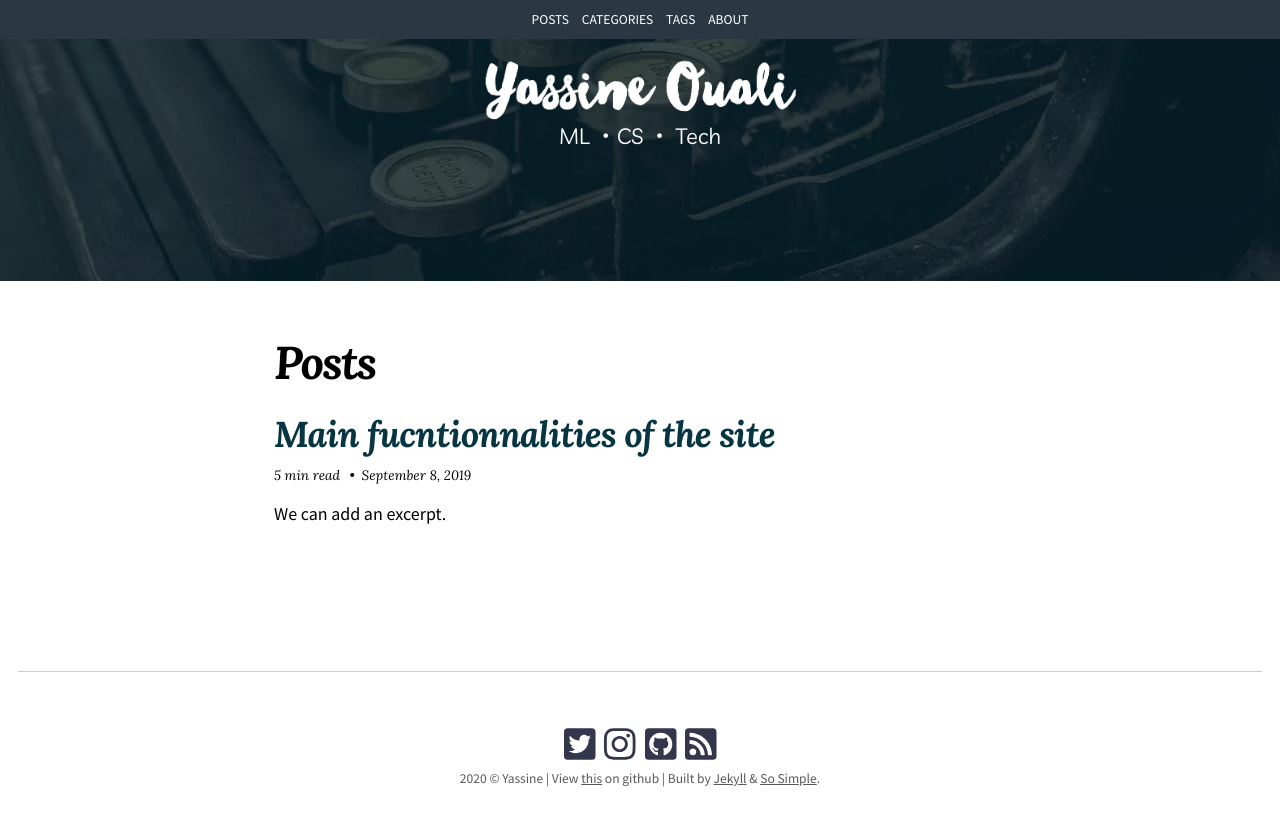
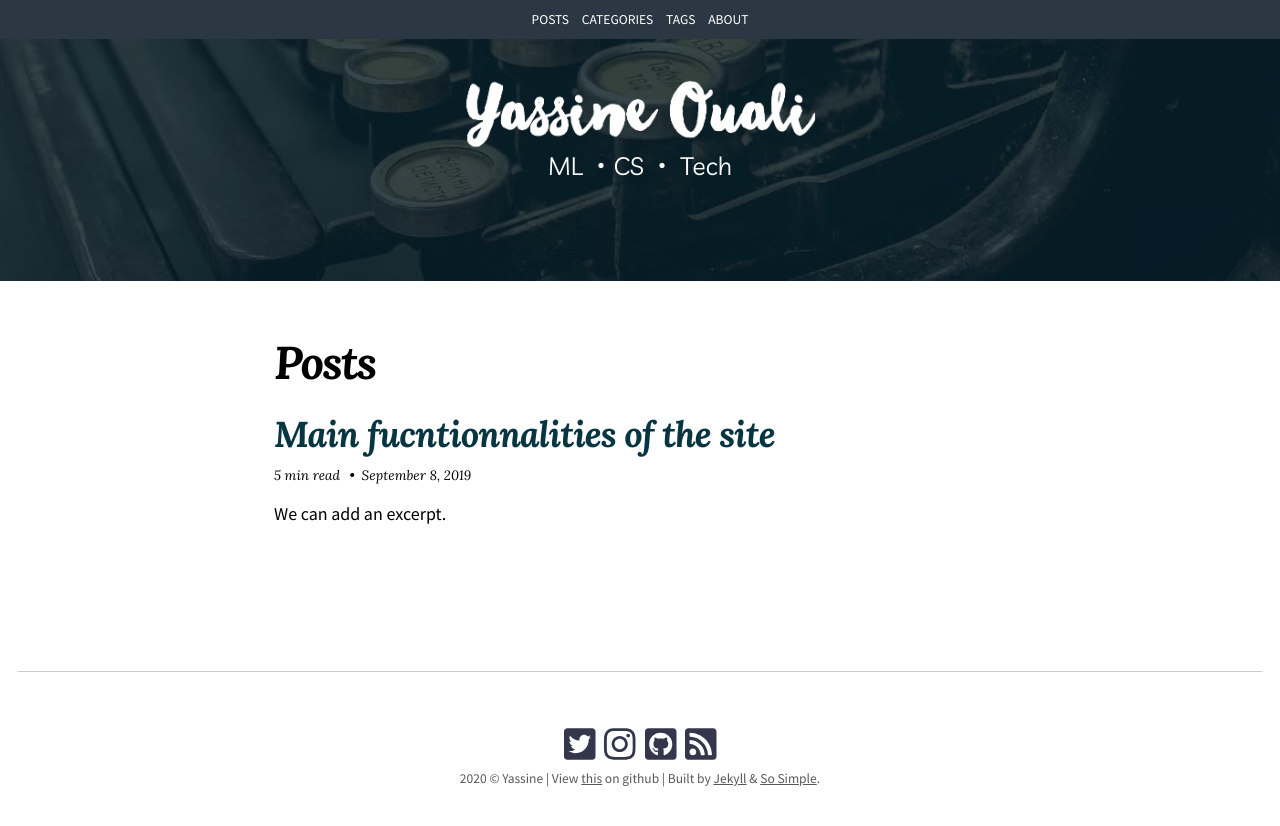
Before and after one commit to yassouali/ml-blog, a Jekyll site: the page built from index.md, in a window 1280 px wide. Shown: the top 826 px of the page. Built offline with Jekyll 4.4.1, drawn with Linux system fonts in a browser that asks for light colours; nearby versions of some CDN libraries.

Commit message:
Update _global.scss

```diff
--- a/_sass/so-simple/_global.scss
+++ b/_sass/so-simple/_global.scss
@@ -143,7 +143,7 @@
   @include breakpoint($xlarge) {
     padding-bottom: 0;
     font-family: $sans-serif-livvic;
-    font-size: 22px;
+    font-size: 25px;
   }
   @include breakpoint($xxlarge) {
     padding-bottom: 0.4em;
@@ -194,9 +194,9 @@
     height: 1.7*$site-logo-height;
   }
   @include breakpoint($xlarge) {
-    margin-top: 20px;
-    width: 1.6*$site-logo-width;
-    height: 1.6*$site-logo-height;
+    margin-top: 40px;
+    width: 1.8*$site-logo-width;
+    height: 1.8*$site-logo-height;
   }
   @include breakpoint($xxlarge) {
     margin-top: 65px;
```
